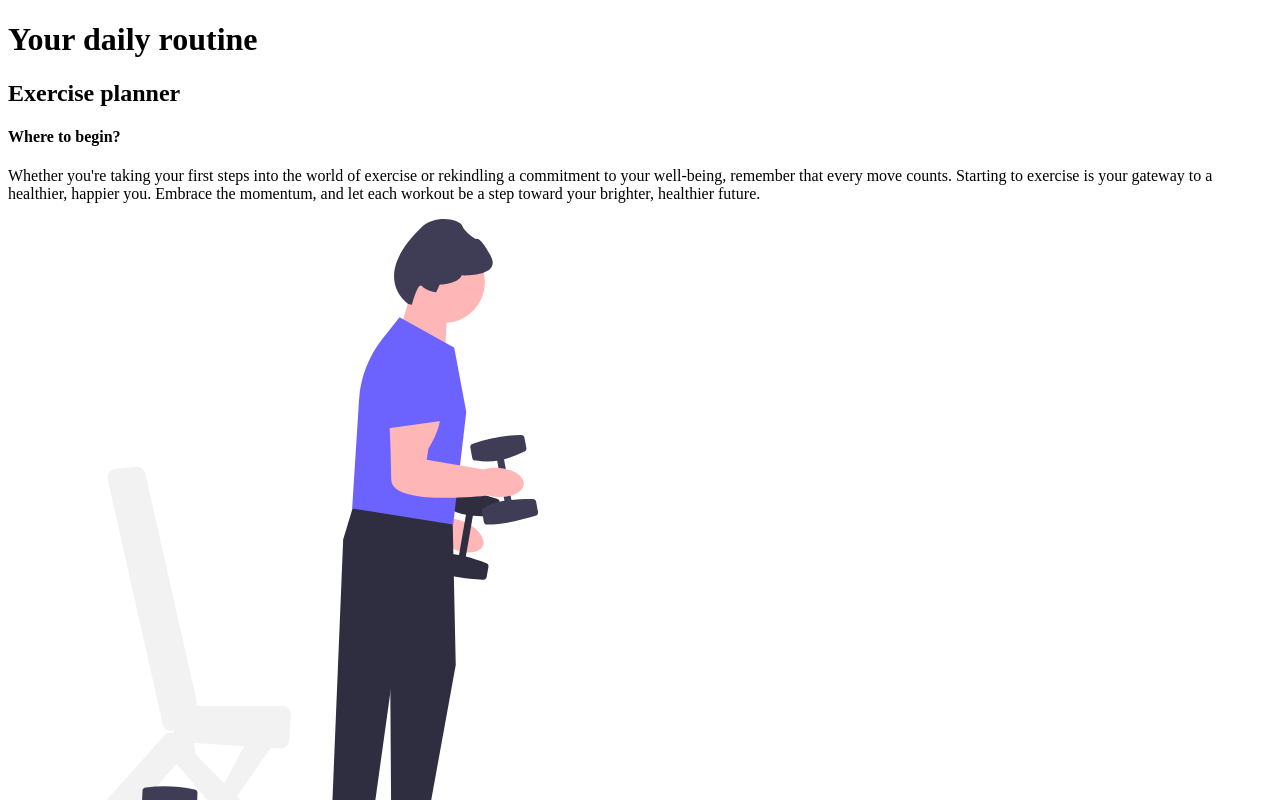
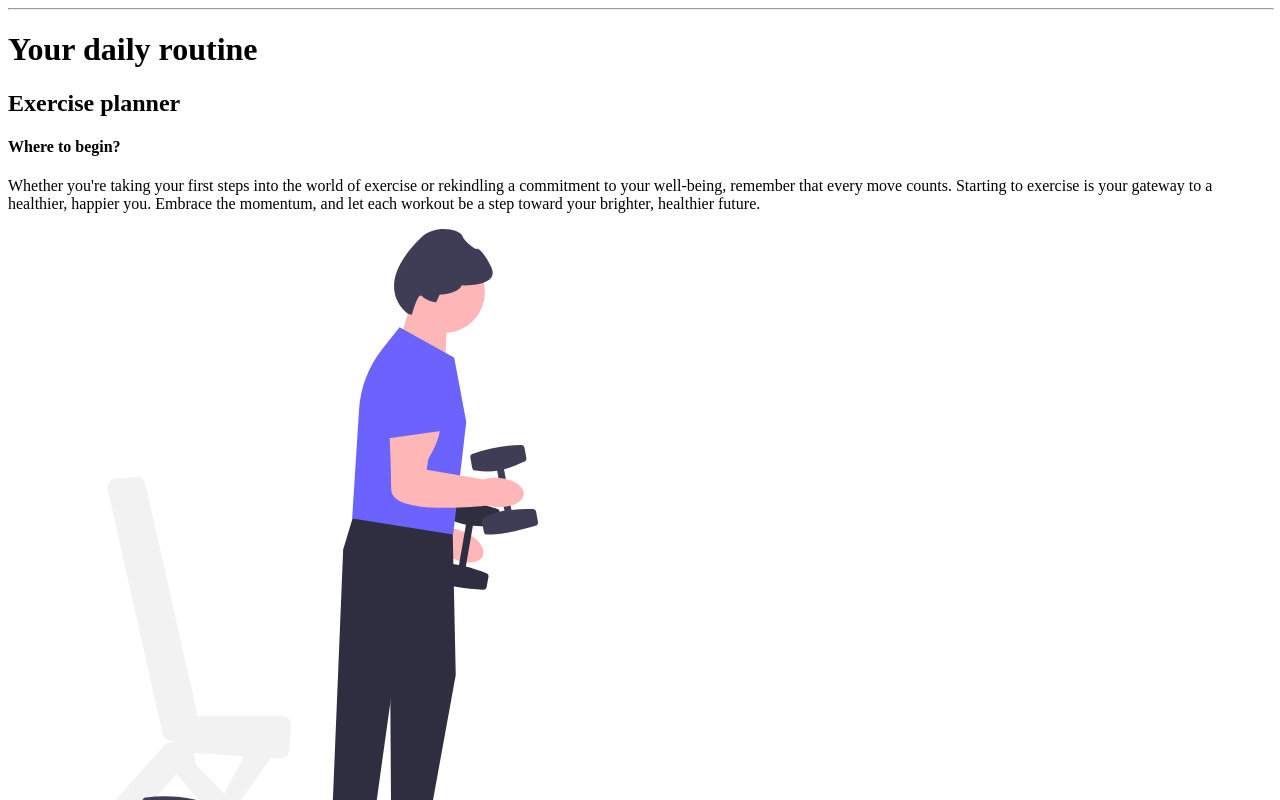
Before and after one commit to robonexx/hypeintohealth, a React (Vite) app: page / in a window 1280 px wide. Shown: the top 800 px of the page. Built offline with nearby package versions, Linux system fonts and the light colour scheme; the HTML template or start-up script is replaced by a standard one.

Commit message:
header component

```diff
--- a/package.json
+++ b/package.json
@@ -10,6 +10,7 @@
     "preview": "vite preview"
   },
   "dependencies": {
+    "framer-motion": "^10.16.4",
     "react": "^18.2.0",
     "react-dom": "^18.2.0"
   },
--- a/src/App.tsx
+++ b/src/App.tsx
@@ -1,9 +1,13 @@
 import ExerciseList from './components/exerciseList/ExerciseList';
 import ExerciseBanner from './components/exercisebanner/ExerciseBanner';
+import Header from './components/header/Header';
 
 function App() {
   return (
     <>
+      <Header>
+
+      </Header>
       <main className='w-full min-h-screen flex flex-col items-center bg-slate-400 text-black box-border lg:w-2/3 lg:m-auto'>
         <h1 className='body-font font-black text-4xl'>Your daily routine</h1>
        <ExerciseBanner />
--- /dev/null
+++ b/src/components/header/Header.tsx
@@ -0,0 +1,22 @@
+import React, { ReactNode } from 'react';
+import { motion } from 'framer-motion';
+
+interface HeaderProps {
+  children: ReactNode;
+}
+
+const Header: React.FC<HeaderProps> = ({ children }) => {
+  return (
+    <header className='relative w-full h-16 flex items-center justify-between'>
+      {children}
+      <motion.hr
+        className='absolute top-16 w-0 border-b border-white border-opacity-20 transition-all duration-500 ease-in-out'
+        initial={{ width: '0%' }}
+        animate={{ width: '100%' }}
+        transition={{ duration: 1.6, delay: 0.3, ease: 'easeInOut' }}
+      />
+    </header>
+  );
+};
+
+export default Header;
```
Also changed, not shown: 1 other file (tests, documents, lock files or other folders).
